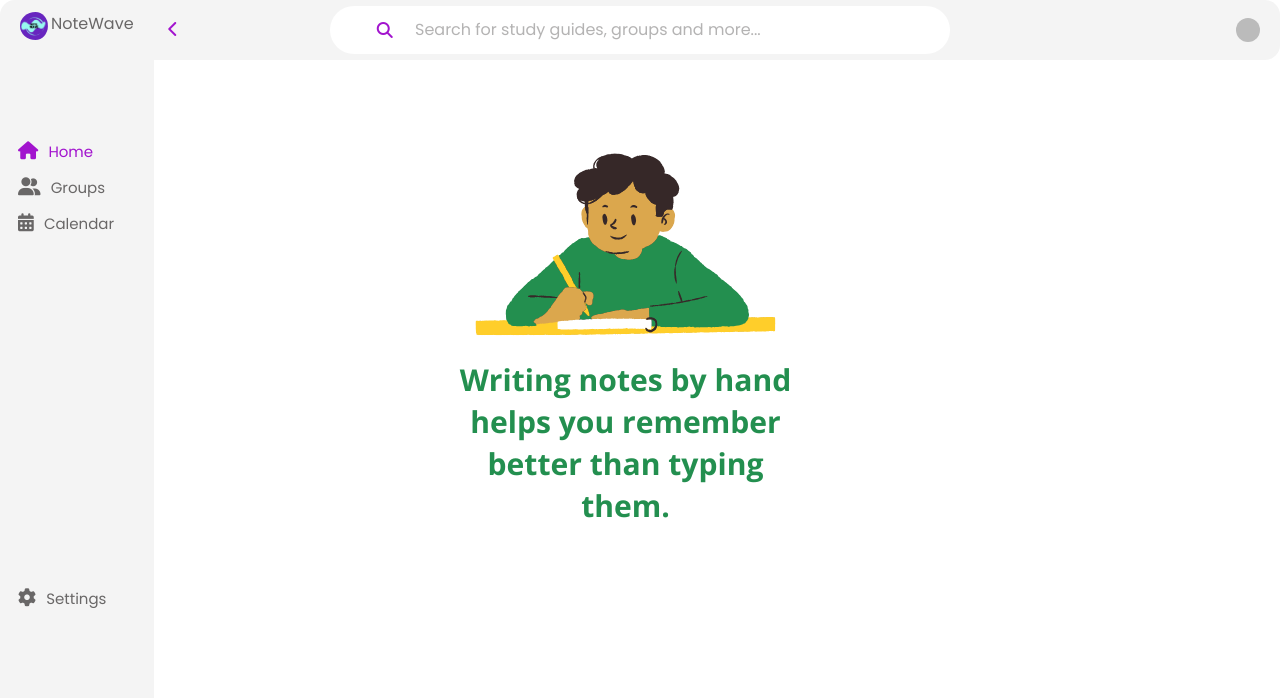
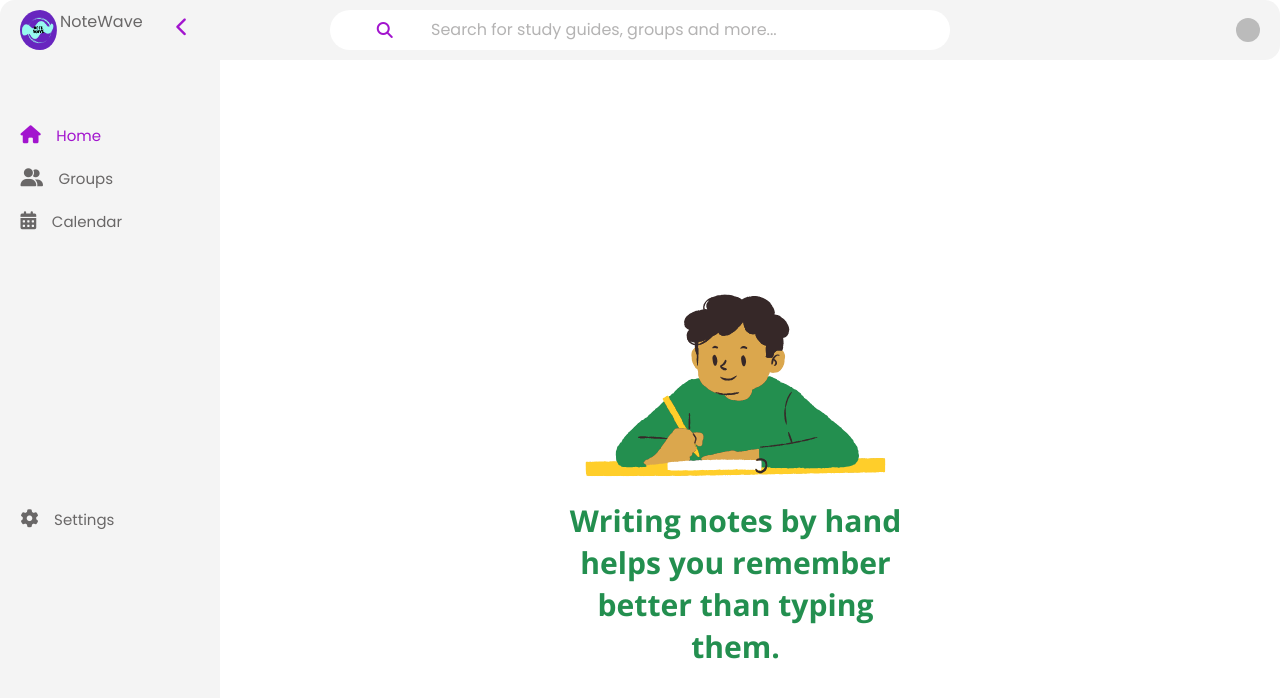
Before and after one commit to oshankkkk/NoteWave, a React (Vite) app: page / in a window 1280 px wide. Shown: the top 698 px of the page. Built offline with nearby package versions, Linux system fonts and the light colour scheme; no server answers; sample sign-in values are in the browser's storage.

Commit message:
feat: add collapsible sidebar and fix user 4to delay

```diff
--- a/src/App.css
+++ b/src/App.css
@@ -1,37 +1,57 @@
-/* Root container takes full height */
+/* Full app layout */
 .app-container {
   display: flex;
   flex-direction: column;
   height: 100vh;
 }
 
-/* Header fixed height */
 .app-header {
   height: 60px;
-
   display: flex;
   align-items: center;
   justify-content: space-between;
   padding: 0 20px;
+  background-color: var(--side-color);
+  flex-shrink: 0;
 }
 
-/* Flex container below header */
+/* Flex container for sidebar + content */
 .content-wrapper {
   display: flex;
   flex: 1;
-  overflow: hidden; /* prevent overflow */
+  overflow: hidden;
 }
 
-/* Sidebar fixed width */
+/* Sidebar default */
 .side-bar {
-  width: 12%;
-  position: absolute;
+  width: 220px;
+  transition: width 0.3s ease;
   overflow-y: auto;
+  height: 100%;
+  background-color: var(--side-color);
+  flex-shrink: 0;
 }
 
-/* Main content scrolls */
+/* Collapsed sidebar */
+.side-bar.collapsed {
+  width: 60px;
+  overflow-y: hidden;
+}
+
+/* Main content grows */
 .main-content {
   flex-grow: 1;
   overflow-y: auto;
-  padding: 1%;
+  padding: 1rem;
+  background-color: var(--bg-color);
 }
+
+/* Collapse button styling */
+#collapse-btn {
+  background: none;
+  border: none;
+  font-size: 1.2rem;
+  cursor: pointer;
+  color: var(--btn-color);
+  padding: 8px;
+}
--- a/src/Home.css
+++ b/src/Home.css
@@ -1,49 +1,56 @@
-:root{
-    --side-color:#f4f4f4;
-    --bg-color:#fff;
-    --btn-color:#a214ce;
-    --hover-color:#97f9ef;
-    --hover-text:#222222;
-    --text-color:#696767;
+:root {
+  --side-color: #f4f4f4;
+  --bg-color: #fff;
+  --btn-color: #a214ce;
+  --hover-color: #97f9ef;
+  --hover-text: #222222;
+  --text-color: #696767;
+}
 
-}
 * {
   margin: 0;
   padding: 0;
   box-sizing: border-box;
 }
-body{
+
+body {
   font-family: 'Poppins', sans-serif;
   background-color: var(--bg-color);
+}
 
-}
-#logo{
-  width:10%;
-  height:10%;
+/* Logo */
+#logo {
+  width: 40px;
+  height: 40px;
   border-radius: 50%;
   padding-right: 1%;
+}
 
-}
 .app-header {
   display: flex;
   align-items: center;
   justify-content: space-between;
   padding: 1%;
   padding-left: 2%;
-  border-radius:15px 15px 15px 0;
+  border-radius: 15px 15px 15px 0;
   background-color: var(--side-color);
   color: var(--text-color);
 }
-#settings{
 
-  margin-top:90%;
-  font-size: 6%;
+/* Fixed font size + position for settings icon */
+#settings {
+  position: relative;
+  top: 29%;
+  font-size: 1rem;
 }
-.btn{
+
+.btn {
   margin-left: 7%;
   color: var(--btn-color);
   cursor: pointer;
 }
+
+/* Header Sections */
 .header-left {
   flex: 1;
   display: flex;
@@ -62,33 +69,35 @@ body{
   justify-content: flex-end;
 }
 
+/* Search Input */
 .search-input {
-  padding: 2% 3%;
-  padding-left: 0;
-
-  margin:0;
+  padding: 0.5rem 1rem;
   border: none;
   outline: none;
-  width: 70%;
+  width: 100%;
   max-width: 450px;
-  background-color:var(--bg-color);
-  color:var(--text-color);
+  background-color: var(--bg-color);
+  color: var(--text-color);
   font-weight: lighter;
+  box-sizing: border-box;
 }
-.grp-list{
-  width: 70%;
+
+.search-input:focus {
+  padding-left: 1.5rem;
+  color: var(--btn-color);
+}
+
+/* Group List */
+.grp-list {
+  width: 100%;
   max-width: 450px;
-  height:100px;
+  height: 100px;
   display: flex;
 }
-.grp-list.collapsed{
+
+.grp-list.collapsed {
   display: none;
 }
-.search-input:focus{
-  padding-left: 4%;
-  color:var(--btn-color)
-}
-
 
 .user-icon {
   font-size: 24px;
@@ -96,44 +105,41 @@ body{
 }
 
 .container {
-  display: block;
+  display: flex;
   flex-direction: row;
   height: 100vh;
   width: 100%;
-  padding:1%;
+  padding: 1%;
 }
 
 .side-bar {
-
-  height:100vh;
-  border-radius:0 0 15px 15px;
+  height: 100vh;
+  width: 18%;
+  border-radius: 0 0 15px 15px;
   background-color: var(--side-color);
-  color: (var(--btn-color));
+  color: var(--btn-color);
   padding: 1%;
   display: flex;
   flex-direction: column;
   transition: width 0.3s ease;
   overflow: hidden;
 }
-.side-text{
+
+.side-text {
   font-size: 15px;
 }
+
 .side-bar.collapsed {
-  width:6%;
+  width: 6%;
+}
 
-}
-.side-bar.collapsed ul{
+.side-bar.collapsed ul {
   position: relative;
   margin-top: 60px;
+}
 
-}
-.side-bar.collapsed li{
-  margin-bottom: 27%;
-}
-#settings{
-  position: relative;
-  top: 29%;
-
+.side-bar.collapsed li {
+  margin-bottom: 2rem;
 }
 
 .side-bar .side-text {
@@ -145,46 +151,38 @@ body{
   display: none;
 }
 
-
-.side-bar ul{
-    margin-top: 50%;
+.side-bar ul {
+  margin-top: 3rem;
   list-style-type: none;
-    padding:0;
-
-}
-.side-bar li{
-    margin-bottom: 3%;
-    font-size: 18px;
-    margin-bottom: 7%;
-    cursor: pointer;
-    color:var(--text-color);
+  padding: 0;
 }
 
-.side-bar i{
+.side-bar li {
+  margin-bottom: 1rem;
+  font-size: 18px;
+  cursor: pointer;
+  color: var(--text-color);
+}
+
+.side-bar i {
   margin-left: 4%;
   margin-right: 8%;
+}
 
+.side-bar li:hover {
+  transition: 0.4s;
+  border-radius: 20px;
+  color: var(--btn-color);
 }
-.side-bar li:hover{
-    transition: 0.4s;
 
-    border-radius: 20px;
-    color:var(--btn-color);
+.side-bar li:hover i {
+  color: var(--btn-color);
 }
-.side-bar li:hover i{
 
-    color:var(--btn-color);
-}
 .search-wrapper {
   position: relative;
   display: inline-block;
-  width:100%;
-}
-
-.search-input {
-
-  width:100%;
-  box-sizing: border-box;
+  width: 100%;
 }
 
 .search-icon {
@@ -194,44 +192,48 @@ body{
   margin-left: 6%;
   transform: translateY(-50%);
   color: var(--btn-color);
-  pointer-events: none; /* allows clicks to go through to the input */
+  pointer-events: none;
 }
 
-.close{
+.close {
   cursor: pointer;
   color: var(--text-color);
 }
-.active span{
-    color:var(--btn-color);
+
+.active span,
+.active i {
+  color: var(--btn-color);
 }
-.active i{
-    color:var(--btn-color);
-}
+
+/* Main Content */
 .main-container {
   display: flex;
   flex: 1;
   overflow: hidden;
 }
-.main{
-    flex:1;
+
+.main {
+  flex: 1;
   width: 100%;
-    height:100%;
+  height: 100%;
   display: flex;
   align-items: center;
   justify-content: center;
 }
-#greetingImg{
+
+#greetingImg {
   width: auto;
-  height:auto;
+  height: auto;
 }
 
+/* Collapse Button */
 #collapse-btn {
   width: 36px;
   height: 36px;
   border: none;
   background: transparent;
   border-radius: 50%;
-  display: inline;
+  display: flex;
   align-items: center;
   justify-content: center;
   transition: background-color 0.2s ease;
@@ -239,63 +241,64 @@ body{
 }
 
 #collapse-btn:hover {
-  border:1px solid var(--btn-color);
+  border: 1px solid var(--btn-color);
   cursor: pointer;
 }
-.profile{
+
+/* Profile Panel */
+.profile {
   position: absolute;
-  right:1px;
-  width:40%;
-  height:50%;
-  top:10%;
+  right: 1px;
+  top: 10%;
+  width: 40%;
+  max-width: 400px;
+  height: 50%;
   border-radius: 15px;
-  background-color:var(--bg-color);
+  background-color: var(--bg-color);
   box-shadow: 0 4px 16px rgba(0, 0, 0, 0.12),
               0 1px 3px rgba(0, 0, 0, 0.08);
-
   transition: all 0.3s ease-in-out;
-
   display: flex;
   flex-direction: column;
   align-items: center;
   justify-content: center;
   text-align: center;
-  font:bolder;
-  color:var(--text-color);
+  font-weight: bold;
+  color: var(--text-color);
   cursor: pointer;
 }
 
-.search-feedback{
+/* Feedback Dropdown */
+.search-feedback {
   position: absolute;
-
   background: var(--btn-color);
-
-  padding: 10px;
-  z-index:  1005;
+  z-index: 1005;
   width: 35%;
   max-width: 450px;
   padding: 2% 3%;
+  left: 33%;
+  border-radius: 0 0 10px 10px;
+  color: #fff;
+}
 
-  left:33%;
-  border-radius: 0 0 10px 10px;
-
-  color:#fff;
-
-
-}
-.img{
+/* User Images */
+.img {
   border-radius: 50%;
   box-shadow: 0 0 20px 5px rgba(128, 0, 255, 0.7);
   margin-bottom: 35%;
-  top:1;
+  top: 1px;
+  width:auto;
+  height: auto;
+  max-width: 45px;
+  max-height: 45px;
+}
 
+.img-h {
+  border-radius: 50%;
+  height: 24px;
 }
-.img-h{
-  border-radius: 50%;
-  height:24px;
 
-}
-.icons{
+.icons {
   padding-right: 10px;
   color: var(--btn-color);
   left: 0;
--- a/src/Home.jsx
+++ b/src/Home.jsx
@@ -14,7 +14,7 @@ const user = auth.currentUser;
 
     const [selectedImage, setSelectedImage] = useState(() => {
     const randIdx = Math.floor(Math.random() * nImages) + 1;
-    return `/images/${randIdx}.png`;
+    return `/Images/${randIdx}.png`;
   });
     const [isVisible,setVisible]=useState(false);
     const toggleSidebar=()=>{
--- a/src/Layout.jsx
+++ b/src/Layout.jsx
@@ -13,6 +13,8 @@ function NavBar() {
 
   const [query, setQuery] = useState('');
   const user = auth.currentUser;
+  const bustedUrl = user.photoURL + '?cb=' + new Date().getTime();
+
 
   return (
     <div className="app-container">
@@ -21,7 +23,8 @@ function NavBar() {
           <img id="logo" src="images/logo.png" alt="Logo" />
           <span className="app-name">NoteWave</span>
           <button className="btn" id="collapse-btn" onClick={toggleSidebar}>
-            <i className="fa-solid fa-chevron-left"></i>
+            {isVisible&&(<i className="fa-solid fa-chevron-left"></i>)}
+            {!isVisible&&(<i class="fa-solid fa-chevron-right"></i>)}
           </button>
         </div>
 
@@ -50,11 +53,7 @@ function NavBar() {
         </div>
 
         <div className="header-right" onClick={handleProfile}>
-          <img
-            src={user?.photoURL || 'https://via.placeholder.com/150'}
-            alt="User"
-            className="img-h"
-          />
+          <img src={user?.photoURL || '/Images/spare-avatar.png'} alt="User" className="img-h"/>
         </div>
       </header>
 
@@ -98,7 +97,7 @@ function NavBar() {
       {showProfile && user && (
         <div className="profile">
           <p id="img-container">
-            <img src={user.photoURL} alt="User profile" className="img" />
+            <img src={user?.photoURL|| '/Images/spare-avatar.png'} alt="User profile" className="img" />
           </p>
           <h1 id="name">
             <i className="fa-solid fa-user icons"></i>&nbsp;{user.displayName}
```
Also changed, not shown: public/images/spare-avatar.png (added). Lines whose indentation alone changed are shown as unchanged.
